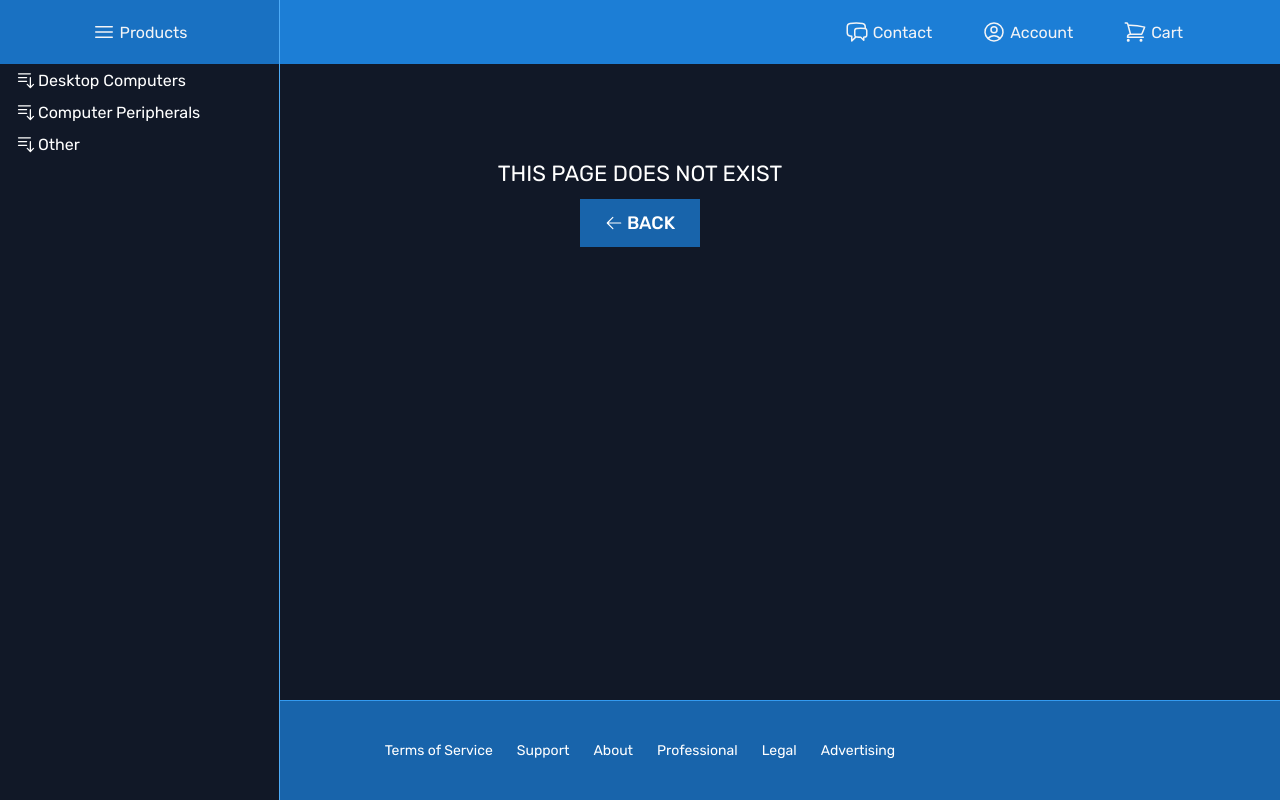
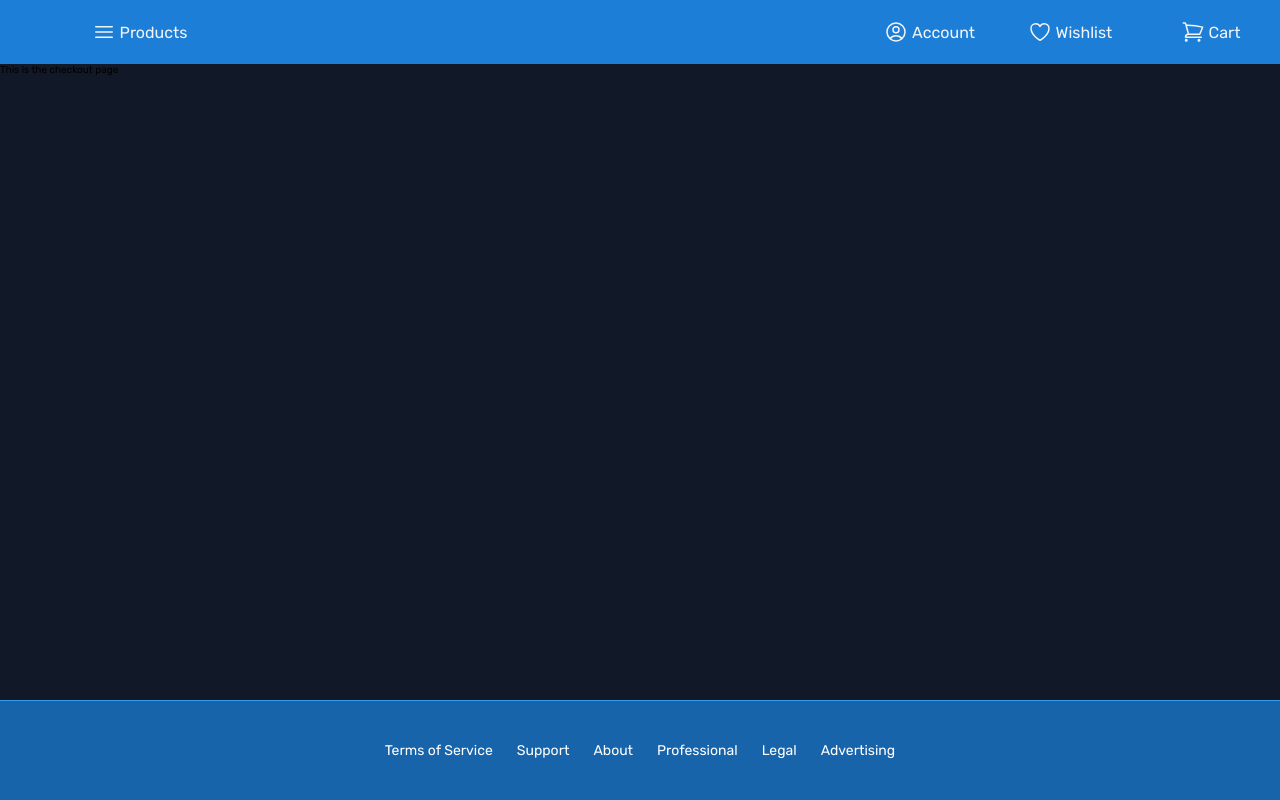
Before and after one commit to MrWalt/frostbyte, a React (Vite) app: page /checkout in a window 1280 px wide. Built offline with nearby package versions, Linux system fonts and the light colour scheme.

Commit message:
Slightly change header, remove contact button and add wishlist button, create cart and wishlist menus

```diff
--- a/src/App.jsx
+++ b/src/App.jsx
@@ -5,7 +5,7 @@ import AppLayout from "./ui/AppLayout";
 import Contact from "./pages/Contact";
 import Home from "./pages/Home";
 import Account from "./pages/Account";
-import Cart from "./pages/Cart";
+import CheckOut from "./pages/CheckOut";
 import Products from "./pages/Products";
 import Product from "./pages/Product";
 import Login from "./pages/Login";
@@ -29,7 +29,7 @@ export default function App() {
                 </ProtectedRoute>
               }
             />
-            <Route path="cart" element={<Cart />} />
+            <Route path="checkout" element={<CheckOut />} />
             <Route path="products" element={<Products />} />
             <Route path="products/:category" element={<Products />} />
             {/* <Route path="products/:product" element={<Product />} /> */}
--- /dev/null
+++ b/src/features/cart/Cart.jsx
@@ -0,0 +1,14 @@
+import styled from "styled-components";
+import CartItem from "./CartItem";
+
+const Container = styled.div`
+  padding: 1.2rem;
+`;
+
+export default function Cart() {
+  return (
+    <Container>
+      <CartItem />
+    </Container>
+  );
+}
--- /dev/null
+++ b/src/features/cart/CartItem.jsx
@@ -0,0 +1,11 @@
+import styled from "styled-components";
+
+const Box = styled.div`
+  height: 8rem;
+  width: 100%;
+  background-color: #fff;
+`;
+
+export default function CartItem() {
+  return <Box></Box>;
+}
--- a/src/pages/Cart.jsx
+++ /dev/null
@@ -1,3 +0,0 @@
-export default function Cart() {
-  return <div>This is the cart page</div>;
-}
--- /dev/null
+++ b/src/pages/CheckOut.jsx
@@ -0,0 +1,3 @@
+export default function CheckOut() {
+  return <div>This is the checkout page</div>;
+}
--- a/src/ui/DropDownMenu.jsx
+++ b/src/ui/DropDownMenu.jsx
@@ -1,4 +1,4 @@
-import styled from "styled-components";
+import styled, { css } from "styled-components";
 import {
   computerPeripherals,
   desktopComputerParts,
@@ -16,15 +16,15 @@ const StyledDiv = styled.div`
   background-color: var(--color-grey-900);
 
   /* border-top: 1px solid var(--color-brand-400); */
-  border-right: 1px solid var(--color-brand-400);
 
   color: var(--color-grey-0);
 
   position: absolute;
   bottom: 0;
+  /* bottom: 0;
   left: 0;
 
-  transform: translate(-150%, 100%);
+  transform: translate(-150%, 100%); */
   transition: all 0.3s ease-out;
 
   opacity: 0;
@@ -36,9 +36,13 @@ const StyledDiv = styled.div`
 
   overflow-y: scroll;
 
-  &::-webkit-scrollbar {
-    display: none;
-  }
+  ${(props) =>
+    props.align === "left"
+      ? css`
+          left: 0;
+
+          transform: translate(-150%, 100%);
+          border-right: 1px solid var(--color-brand-400);
 
           div {
             opacity: 0;
@@ -48,6 +52,17 @@ const StyledDiv = styled.div`
             /* animation: drop-in 0.4s linear; */
 
             transition: var(--animation-fast);
+          }
+        `
+      : css`
+          right: 0;
+
+          transform: translate(150%, 100%);
+          border-left: 1px solid var(--color-brand-400);
+        `}
+
+  &::-webkit-scrollbar {
+    display: none;
   }
 `;
 
@@ -137,7 +152,17 @@ const ProductLink = styled(NavLink)`
   }
 `;
 
-export default function DropDownMenu() {
+export default function DropDownMenu({ children, align }) {
+  return (
+    <StyledDiv align={align} className="dropdown-menu">
+      {children}
+    </StyledDiv>
+  );
+}
+
+// HOC Components
+
+function Products() {
   const [isToggledDesktop, setIsToggledDesktop] = useState(false);
   const [isToggledPeripherals, setIsToggledPeripherals] = useState(false);
   const [isToggledOther, setIsToggledOther] = useState(false);
@@ -149,13 +174,12 @@ export default function DropDownMenu() {
   }
 
   return (
-    <StyledDiv className="dropdown-menu">
+    <>
       <StyledCheckbox type="checkbox" id="desktop" />
       <StyledLabel htmlFor="desktop" onClick={() => toggleDropDown("desktop")}>
         {isToggledDesktop ? <HiBarsArrowUp /> : <HiBarsArrowDown />}
         Desktop Computers
       </StyledLabel>
-
       {isToggledDesktop && (
         <div>
           {desktopComputerParts.map((item) => (
@@ -165,7 +189,6 @@ export default function DropDownMenu() {
           ))}
         </div>
       )}
-
       <StyledCheckbox type="checkbox" id="peripherals" />
       <StyledLabel
         htmlFor="peripherals"
@@ -174,7 +197,6 @@ export default function DropDownMenu() {
         {isToggledPeripherals ? <HiBarsArrowUp /> : <HiBarsArrowDown />}{" "}
         Computer Peripherals
       </StyledLabel>
-
       {isToggledPeripherals && (
         <div>
           {computerPeripherals.map((item) => (
@@ -184,12 +206,10 @@ export default function DropDownMenu() {
           ))}
         </div>
       )}
-
       <StyledCheckbox type="checkbox" id="other" />
       <StyledLabel htmlFor="other" onClick={() => toggleDropDown("other")}>
         {isToggledOther ? <HiBarsArrowUp /> : <HiBarsArrowDown />} Other
       </StyledLabel>
-
       {isToggledOther && (
         <div>
           {other.map((item) => (
@@ -199,6 +219,8 @@ export default function DropDownMenu() {
           ))}
         </div>
       )}
-    </StyledDiv>
+    </>
   );
 }
+
+DropDownMenu.Products = Products;
--- a/src/ui/Header.jsx
+++ b/src/ui/Header.jsx
@@ -3,18 +3,19 @@ import styled from "styled-components";
 
 import {
   HiOutlineBars3,
-  HiOutlineChatBubbleLeftRight,
+  HiOutlineHeart,
   HiOutlineUserCircle,
   HiOutlineShoppingCart,
 } from "react-icons/hi2";
 
 import DropDownMenu from "./DropDownMenu";
+import Cart from "../features/cart/Cart";
 
 const StyledHeader = styled.header`
   position: fixed;
   height: 6.4rem;
   width: 100%;
-  padding-right: 7.2rem;
+  /* padding-right: 7.2rem; */
 
   z-index: 999;
 
@@ -51,15 +52,17 @@ const StyledLink = styled(Link)`
   }
 `;
 
-const ProductsLink = styled(Link)`
+const ProductsDropDownLink = styled(Link)`
   width: 28rem;
-  border-right: 1px solid var(--color-brand-700);
+  height: 100%;
 
   display: flex;
   justify-content: center;
   align-items: center;
 
   transition: var(--animation-fast);
+
+  border-right: 1px solid var(--color-brand-700);
 
   &:hover {
     border-color: var(--color-brand-400);
@@ -70,6 +73,21 @@ const ProductsLink = styled(Link)`
     width: 2.4rem;
     height: 2.4rem;
     margin-right: 0.4rem;
+  }
+`;
+
+const Box = styled.div`
+  width: 28rem;
+  height: 100%;
+
+  display: flex;
+
+  a {
+    width: 50%;
+
+    &:last-of-type {
+      border-right: none;
+    }
   }
 `;
 
@@ -94,24 +112,37 @@ export default function Header() {
   return (
     <StyledHeader>
       <Container>
-        <ProductsLink to={"products"} className="dropdown">
+        <ProductsDropDownLink to={"products"} className="dropdown">
           <HiOutlineBars3 />
           Products
-        </ProductsLink>
-        <DropDownMenu />
+        </ProductsDropDownLink>
+        <DropDownMenu align="left">
+          <DropDownMenu.Products />
+        </DropDownMenu>
         <LinkContainer>
-          <StyledLink to={`contact`}>
-            <HiOutlineChatBubbleLeftRight />
-            Contact
-          </StyledLink>
           <StyledLink to={`account`}>
             <HiOutlineUserCircle />
             Account
           </StyledLink>
-          <StyledLink to={`cart`}>
-            <HiOutlineShoppingCart />
-            Cart
-          </StyledLink>
+
+          <Box>
+            <StyledLink className="dropdown">
+              <HiOutlineHeart />
+              Wishlist
+            </StyledLink>
+            <DropDownMenu align="right">
+              <p>This is wishlist</p>
+            </DropDownMenu>
+
+            <StyledLink to={`checkout`} className="dropdown">
+              <HiOutlineShoppingCart />
+              Cart
+            </StyledLink>
+
+            <DropDownMenu align="right">
+              <Cart />
+            </DropDownMenu>
+          </Box>
         </LinkContainer>
       </Container>
     </StyledHeader>
```
Lines whose indentation alone changed are shown as unchanged.
